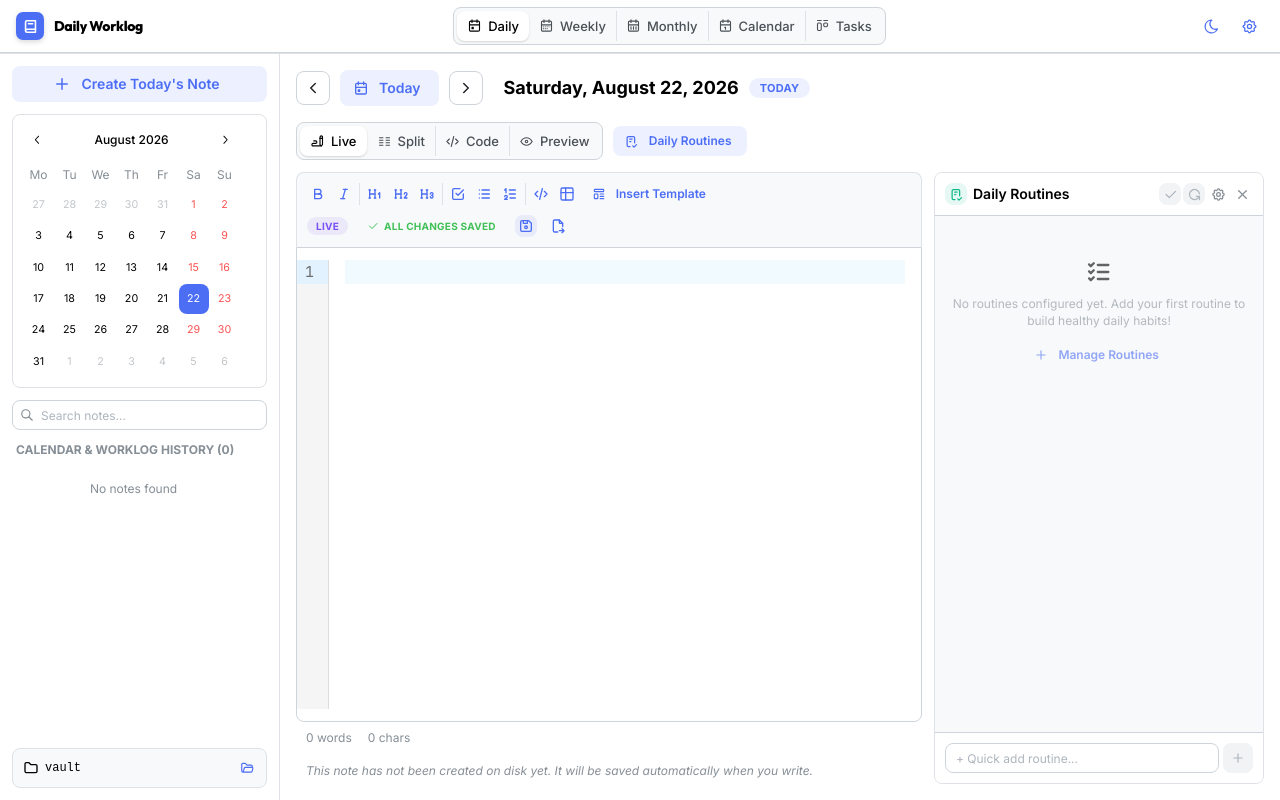
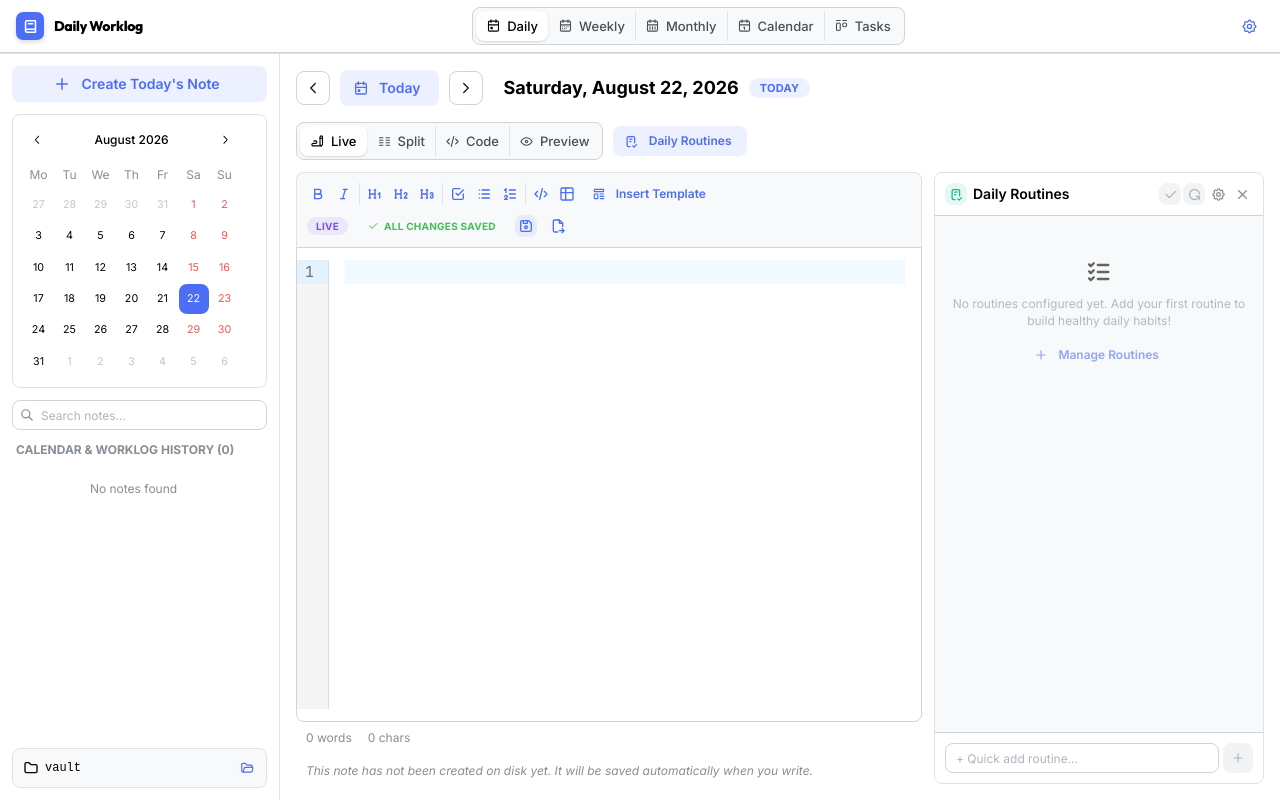
Before and after one commit to renefs/daily-worklogs, a React (Vite) app: page / in a window 1280 px wide. Built offline with nearby package versions, Linux system fonts and the light colour scheme.

Commit message:
refactor: Remove theme toggle button from header
- Manage color scheme settings solely from the settings modal.

```diff
--- a/src/components/layout/AppHeader.tsx
+++ b/src/components/layout/AppHeader.tsx
@@ -1,11 +1,9 @@
-import React from 'react';
 import {
   Group,
   ActionIcon,
   Tooltip,
   SegmentedControl,
   Text,
-  useMantineColorScheme,
 } from '@mantine/core';
 import {
   IconCalendarEvent,
@@ -14,8 +12,6 @@ import {
   IconCalendar,
   IconLayoutKanban,
   IconSettings,
-  IconSun,
-  IconMoon,
   IconBook2,
 } from '@tabler/icons-react';
 import { useTranslation } from 'react-i18next';
@@ -24,7 +20,6 @@ import { AppViewMode } from '../../types';
 
 export const AppHeader: React.FC = () => {
   const { t } = useTranslation();
-  const { colorScheme, toggleColorScheme } = useMantineColorScheme();
   const {
     currentView,
     setCurrentView,
@@ -140,21 +135,8 @@ export const AppHeader: React.FC = () => {
       </div>
 
 
-      {/* Right Controls: Theme, Settings */}
+      {/* Right Controls: Settings */}
       <Group gap={8} wrap="nowrap" className="app-no-drag" style={{ flexShrink: 0 }}>
-        {/* Dark/Light Mode */}
-        <Tooltip label={colorScheme === 'dark' ? 'Light Mode' : 'Dark Mode'} withArrow position="bottom">
-          <ActionIcon
-            variant="subtle"
-            size={30}
-            radius="md"
-            onClick={() => toggleColorScheme()}
-            aria-label="Toggle color scheme"
-          >
-            {colorScheme === 'dark' ? <IconSun size={17} stroke={1.8} /> : <IconMoon size={17} stroke={1.8} />}
-          </ActionIcon>
-        </Tooltip>
-
         {/* Settings Button */}
         <Tooltip label={t('settings.title')} withArrow position="bottom">
           <ActionIcon
```
